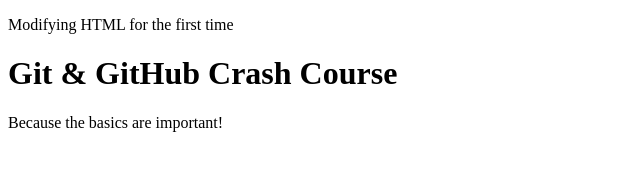
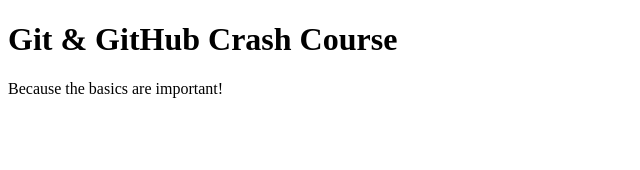
Before and after one commit to sudhan1195/github-poc, a plain HTML site: page index.html in a window 1280 px wide. Shown: the whole page, without its empty margins (0-640 px from the left). Drawn offline with Linux system fonts and the light colour scheme.

Commit message:
Commit as getting error

```diff
--- a/index.html
+++ b/index.html
@@ -5,7 +5,6 @@
     <meta http-equiv="X-UA-Compatible" content="IE=edge" />
     <meta name="viewport" content="width=device-width, initial-scale=1.0" />
     <title>Git & GitHub Crash Course</title>
-    <p>Modifying HTML for the first time</p>
   </head>
   <body>
     <h1>Git & GitHub Crash Course</h1>
```
